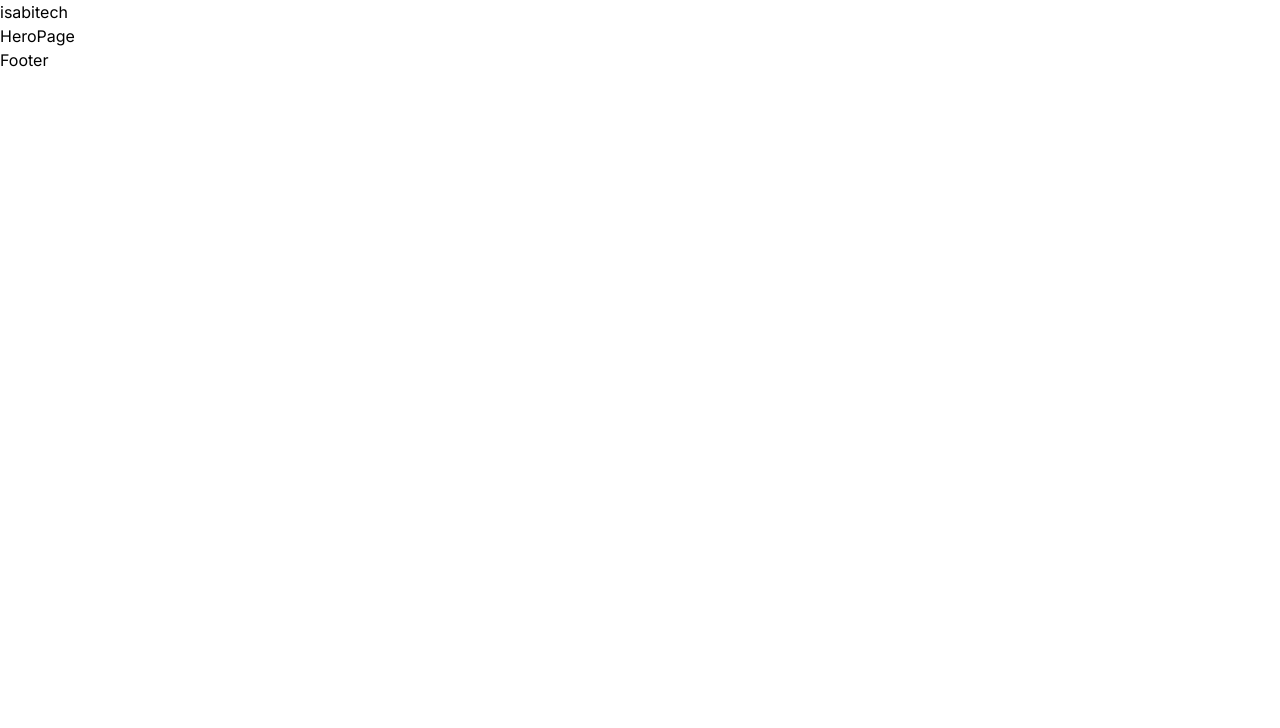
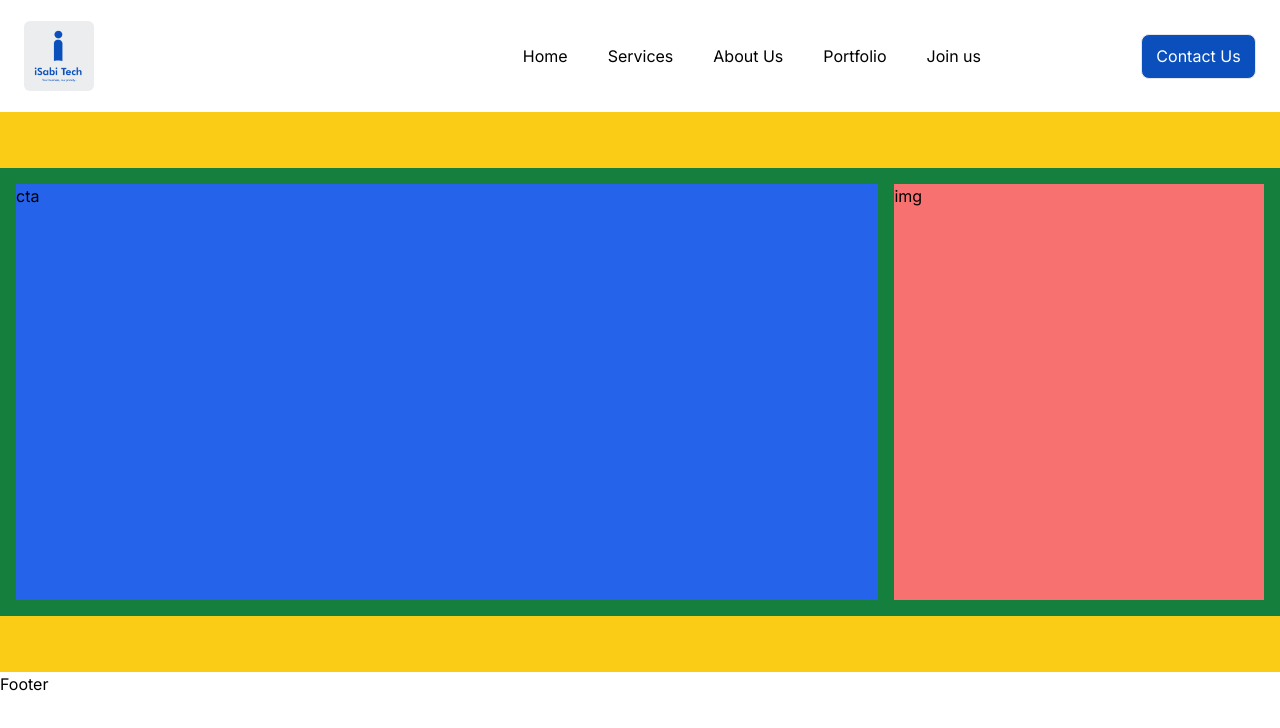
Before and after one commit to Baouldguyd/isabi-tech, a Next.js app: page / in a window 1280 px wide. Shown: the top 728 px of the page. Built offline with nearby package versions, Linux system fonts and the light colour scheme.

Commit message:
landingpage

```diff
--- /dev/null
+++ b/src/app/aboutus/page.tsx
@@ -0,0 +1,9 @@
+import React from 'react'
+
+const page = () => {
+  return (
+    <div>About us</div>
+  )
+}
+
+export default page;
--- a/src/app/page.tsx
+++ b/src/app/page.tsx
@@ -7,7 +7,7 @@ import React from "react";
 
 const Page = () => {
   return (
-    <div>
+    <div className=" grid grid-rows-[7rem_1fr_3rem]">
       <Header />
       <Main />
       <Footer />
--- /dev/null
+++ b/src/assets/ArrowRightIcon/index.tsx
@@ -0,0 +1,21 @@
+const ArrowRightIcon = () => {
+  return (
+    <svg
+      width="17"
+      height="14"
+      viewBox="0 0 17 14"
+      fill="none"
+      xmlns="http://www.w3.org/2000/svg"
+    >
+      <path
+        d="M9.75 0.75L16 7M16 7L9.75 13.25M16 7H1"
+        stroke="#EBEDEE"
+        strokeWidth="1.5"
+        strokeLinecap="round"
+        strokeLinejoin="round"
+      />
+    </svg>
+  );
+};
+
+export default ArrowRightIcon;
--- a/src/components/Footer/Footer.tsx
+++ b/src/components/Footer/Footer.tsx
@@ -6,4 +6,4 @@ const Footer = () => {
   )
 }
 
-export default Footer
+export default Footer;
--- a/src/components/Header/Header.tsx
+++ b/src/components/Header/Header.tsx
@@ -1,9 +1,33 @@
-import React from 'react'
+import Image from "next/image";
+import Logo from "@/assets/Logo/Logo.png";
 
 const Header = () => {
   return (
-    <div>isabitech</div>
-  )
-}
+    <div className=" h-[100%]  flex  items-center">
+    <div className=" flex justify-between w-full px-6 ">
+      {/* Logo */}
+      <div className=" w-[70px] h-[70px] bg-[#EBEDEE] rounded-md flex justify-center items-center">
+        <Image src={Logo} alt="Isabi Tech Logo" />
+      </div>
+      {/* Nav Link */}
+      <div className="  flex gap-x-40 items-center">
+        <ul className=" flex space-x-10 ">
+          <li>Home</li>
+          <li>Services</li>
+          <li>About Us</li>
+          <li>Portfolio</li>
+          <li>Join us</li>
+        </ul>
+        {/* Contact Button */}
+        <div>
+          <button className="  border w-[115px] h-[45px]  p-2 rounded-lg  text-white  bg-[#0A4FBB]">
+            Contact Us
+          </button>
+        </div>
+      </div>
+    </div>
+    </div>
+  );
+};
 
 export default Header;
--- a/src/components/Main/HeroPage.tsx
+++ b/src/components/Main/HeroPage.tsx
@@ -1,7 +1,21 @@
 import React from "react";
 
 const HeroPage = () => {
-  return <div>HeroPage</div>;
+  return (
+    <div className=" h-[70svh]  bg-yellow-400 flex  items-center ">
+      <div className="  h-[80%] w-[100%] bg-green-700 flex p-4 gap-4">
+        {/* call to action */}
+        <div className="bg-blue-600 h-full w-[70%]">
+cta
+        </div>
+
+        {/* image container */}
+        <div className=" bg-red-400 h-full w-[30%]">
+img
+        </div>
+      </div>
+    </div>
+  );
 };
 
 export default HeroPage;
```
Also changed, not shown: src/assets/Logo/Logo.png (added).
